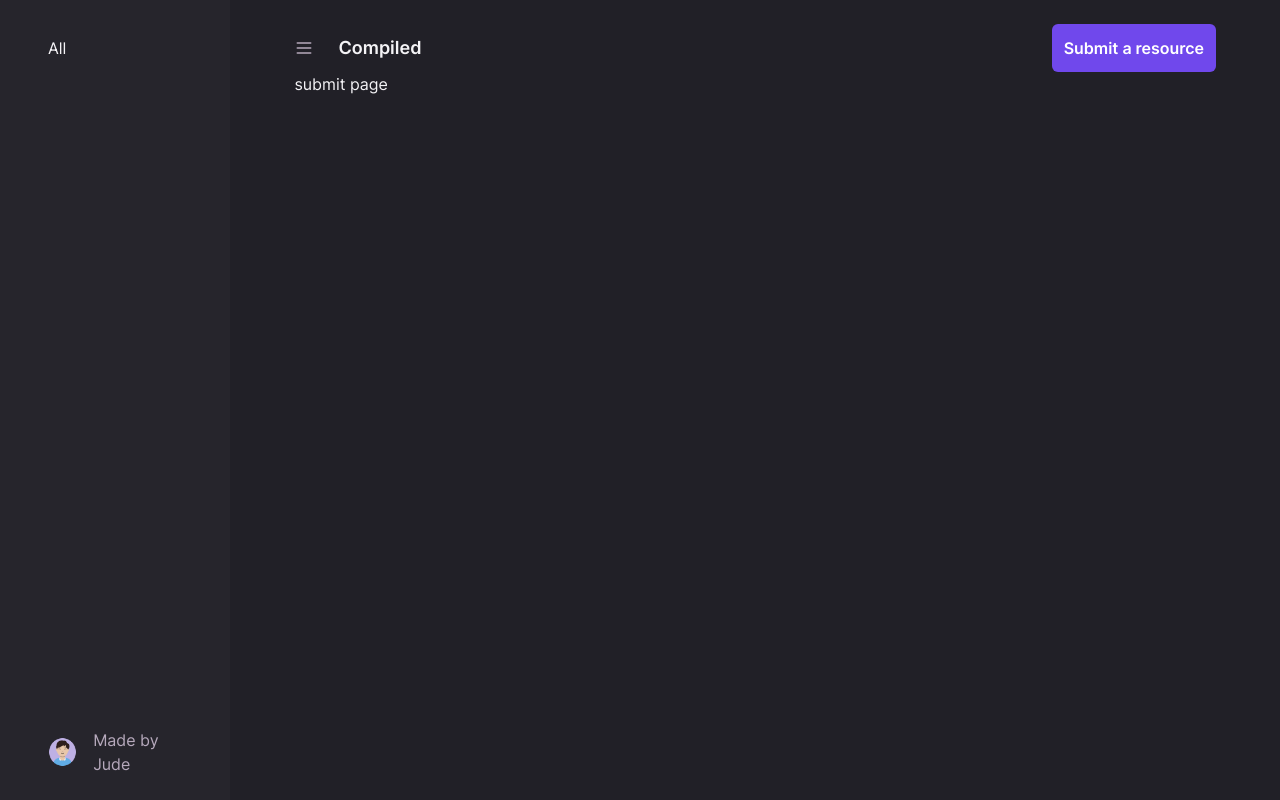
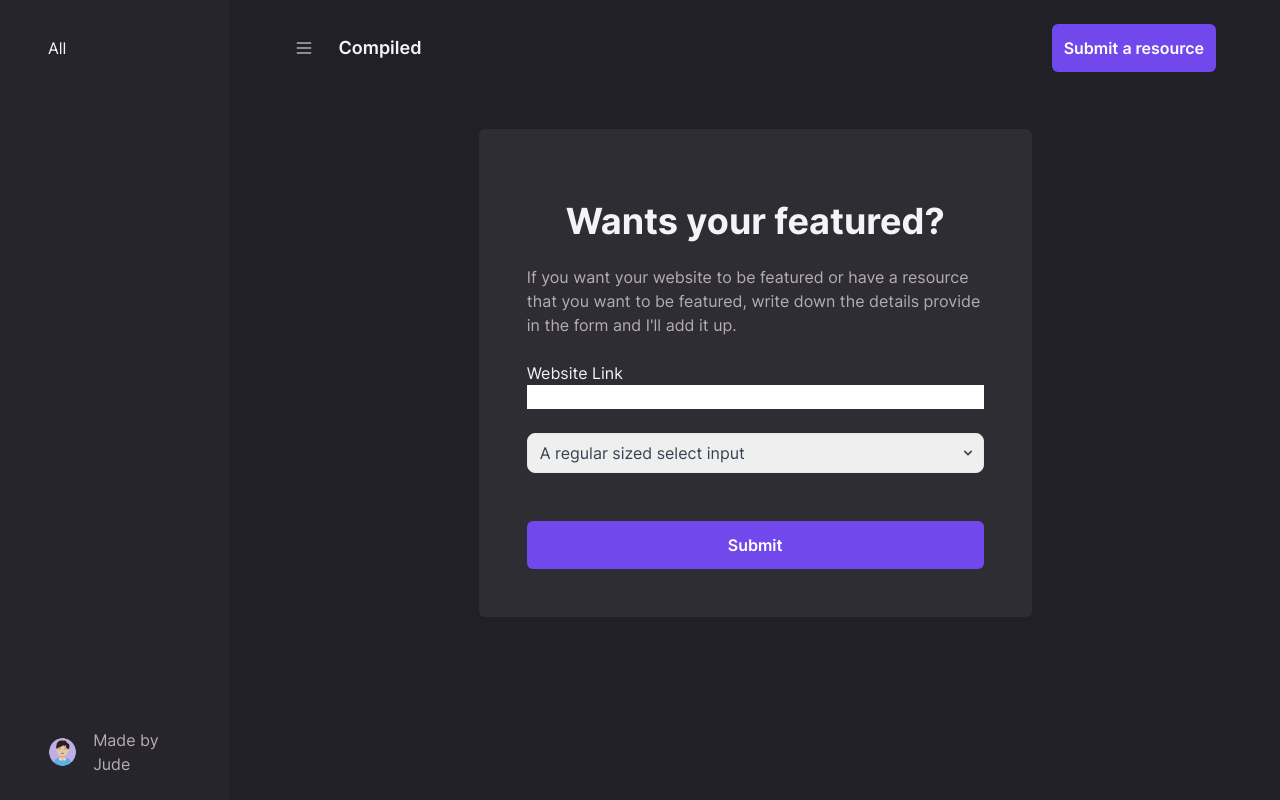
Before and after one commit to JudeTejada/Compiled, a Next.js app: page /submit in a window 1280 px wide. Built offline with nearby package versions, Linux system fonts and the light colour scheme.

Commit message:
added form content for submit page

```diff
--- a/pages/[page].tsx
+++ b/pages/[page].tsx
@@ -32,13 +32,10 @@ export default function Home({ list, pages }: Props) {
     };
   }, [page, pages]);
 
-
-
-
   return (
     <>
       <MainHero
-        title={title || page as string}
+        title={title || (page as string)}
         description={description || `A compiled resources of ${page}`}
       />
 
--- a/pages/submit.tsx
+++ b/pages/submit.tsx
@@ -1,8 +1,49 @@
+import { Button } from '@/components/index';
+
 const SubmitPage = () => {
-  return <div>
+  return (
+    <div className='grid h-4/5 place-items-center'>
+      <form className='flex flex-col items-center w-3/5 gap-6 p-12 rounded-md bg-tertiaryDark'>
+        <div className='flex flex-col items-center w-full'>
+          <h1 className='my-6 text-4xl font-bold'>Wants your featured?</h1>
+          <p className='text-base text-secondaryLight'>
+            If you want your website to be featured or have a resource that you
+            want to be featured, write down the details provide in the form and
+            I'll add it up.
+          </p>
+        </div>
+        <div className='w-full'>
+          <label>Website Link</label>
+          <input type='text' className='w-full' />
 
-    submit page
-  </div>;
+
+        </div>
+        <div className='relative inline-block w-full text-gray-700'>
+          <select
+            className='w-full h-10 pl-3 pr-6 text-base placeholder-gray-600 border rounded-lg appearance-none focus:shadow-outline'
+            placeholder='Regular input'
+          >
+            <option>A regular sized select input</option>
+            <option>Another option</option>
+            <option>And one more</option>
+          </select>
+          <div className='absolute inset-y-0 right-0 flex items-center px-2 pointer-events-none'>
+            <svg className='w-4 h-4 fill-current' viewBox='0 0 20 20'>
+              <path
+                d='M5.293 7.293a1 1 0 011.414 0L10 10.586l3.293-3.293a1 1 0 111.414 1.414l-4 4a1 1 0 01-1.414 0l-4-4a1 1 0 010-1.414z'
+                clipRule='evenodd'
+                fillRule='evenodd'
+              ></path>
+            </svg>
+          </div>
+        </div>
+
+        <Button type='primary' className='w-full mt-6'>
+          Submit
+        </Button>
+      </form>
+    </div>
+  );
 };
 
 export default SubmitPage;
```
Also changed, not shown: lib/types.ts (line endings or trailing spaces).
